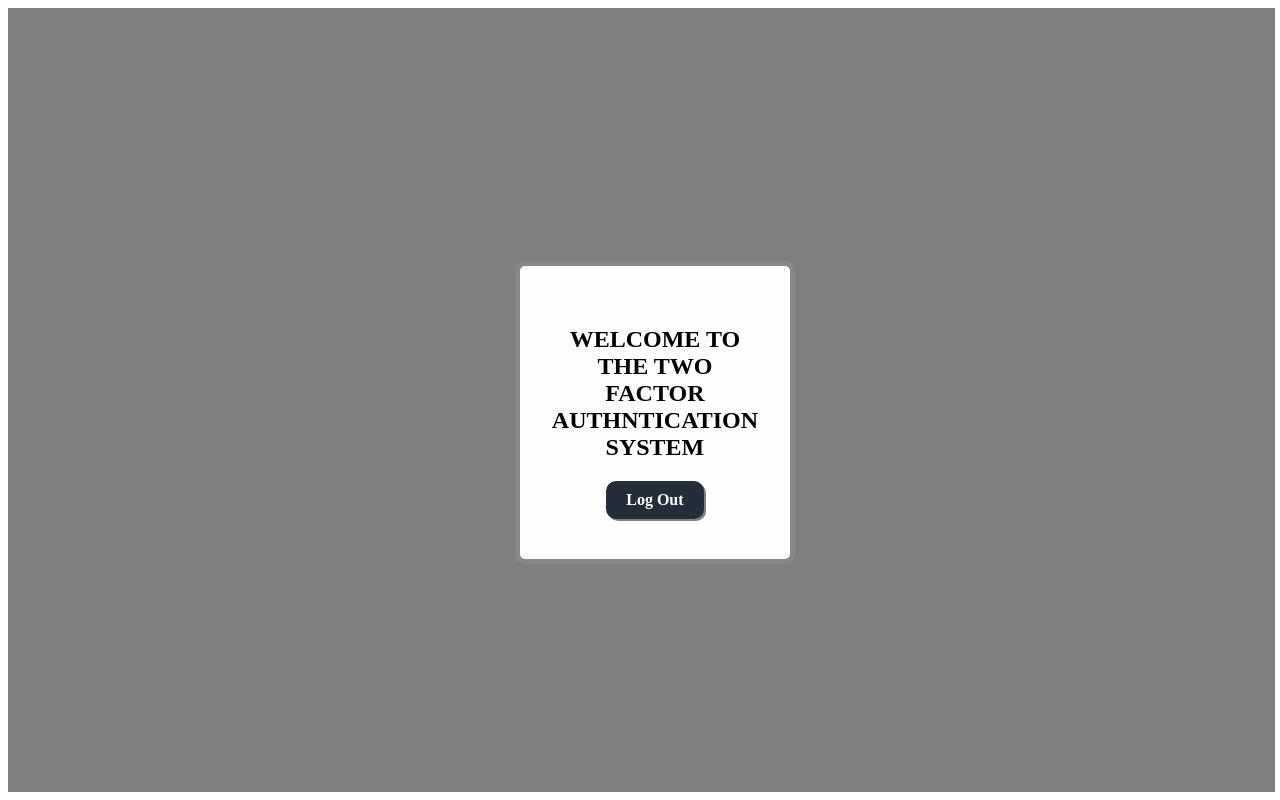
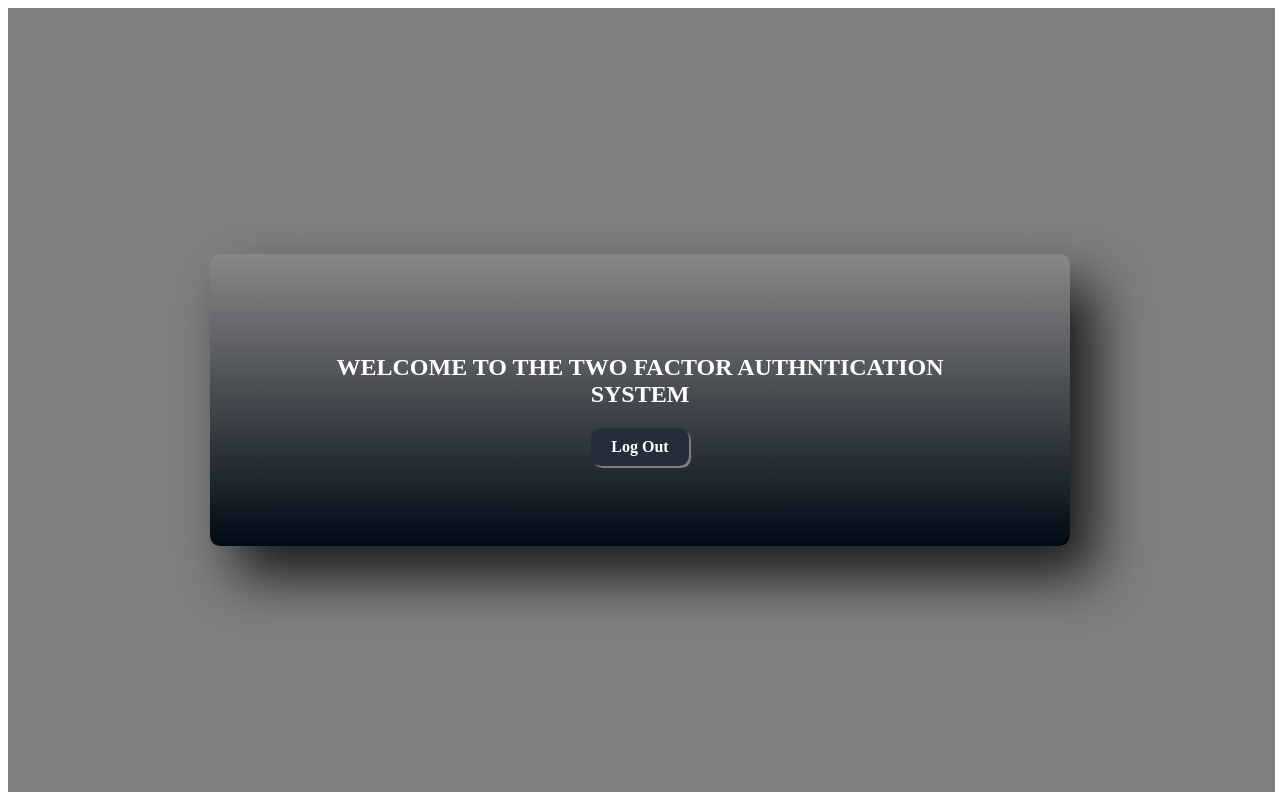
Before and after one commit to Kootin-Sanwu/Two-Factor-Authentication-System, a PHP site: page /view/home.php in a window 1280 px wide. Run offline with PHP 8.4, Linux system fonts and the light colour scheme.

Commit message:
"Updated styles for .container-16 and button hover effects in home.css and home.js"

```diff
--- a/css/home.css
+++ b/css/home.css
@@ -23,17 +23,19 @@
 }
 
 .container-16 {
-    background-color: #fefefe;
-    border: 5px solid #888;
-    justify-content: center;
     text-align: center;
-    flex-wrap: wrap;
-    display: flex;
+    background: linear-gradient(to bottom, #898888, #000a15);
     border-radius: 10px;
-    margin-left: 40%;
-    margin-top: 20%;
-    padding: 40px;
-    width: 15%;
+    padding: 5rem;
+    color: white;
+    box-shadow: 25px 30px 55px rgba(0, 0, 0, 0.8);
+    max-width: 700px;
+    width: 100%;
+    position: fixed;
+    top: 50%;
+    left: 50%;
+    transform: translate(-50%, -50%);
+    z-index: 5;
 }
 
 .close-form-group {
--- a/js/home.js
+++ b/js/home.js
@@ -4,7 +4,7 @@ document.addEventListener('DOMContentLoaded', function () {
 
     function submitHover(button) {
         button.style.transform = 'translateY(-2px)';
-        button.style.backgroundColor = '#3d84ff';
+        button.style.backgroundColor = '#232e3a';
         button.style.boxShadow = '5px 5px grey';
     }
 
@@ -16,7 +16,7 @@ document.addEventListener('DOMContentLoaded', function () {
 
     function resetStyles() {
         logoutButton.style.transform = 'translateY(2px)';
-        logoutButton.style.backgroundColor = '#1f4a94';
+        logoutButton.style.backgroundColor = '#232e3a';
         logoutButton.style.boxShadow = '1px 1px grey';
     }
 
```
